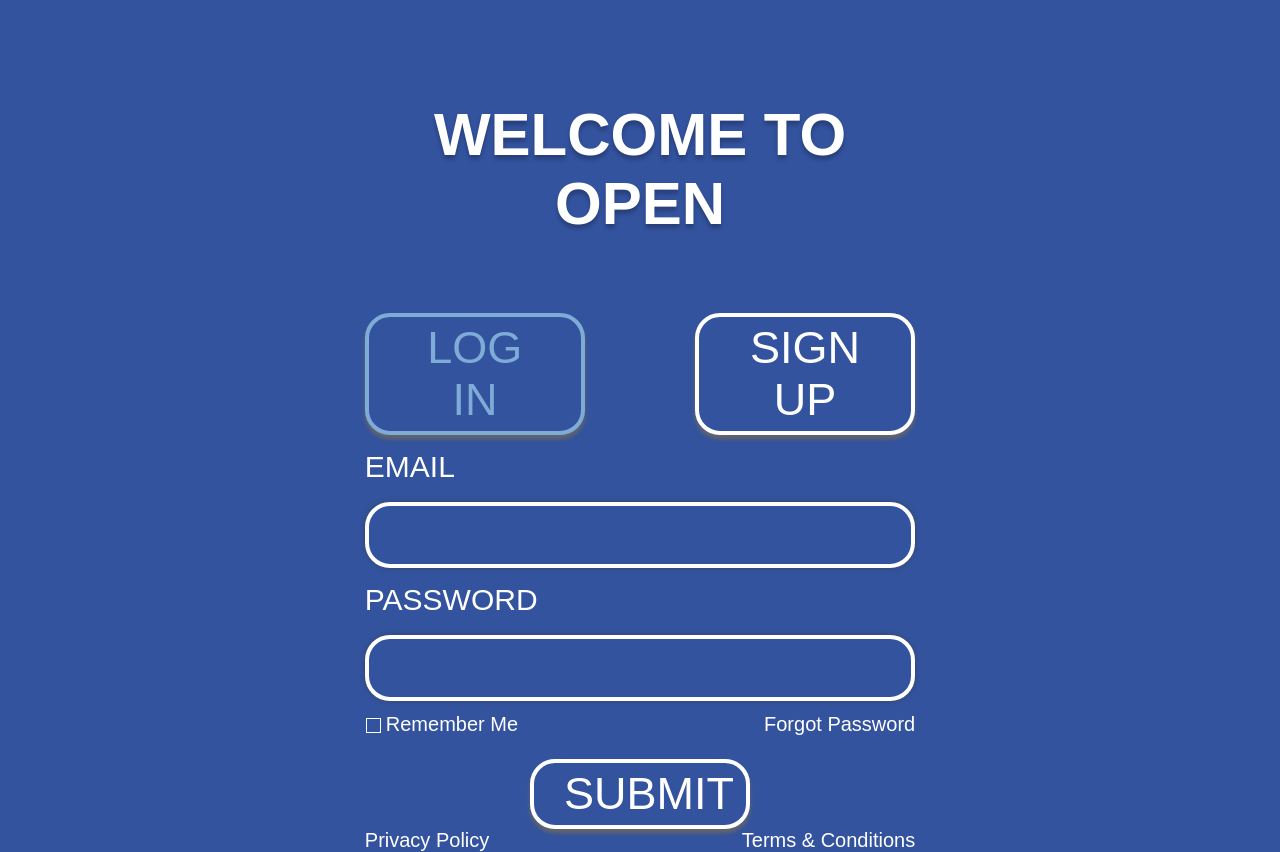
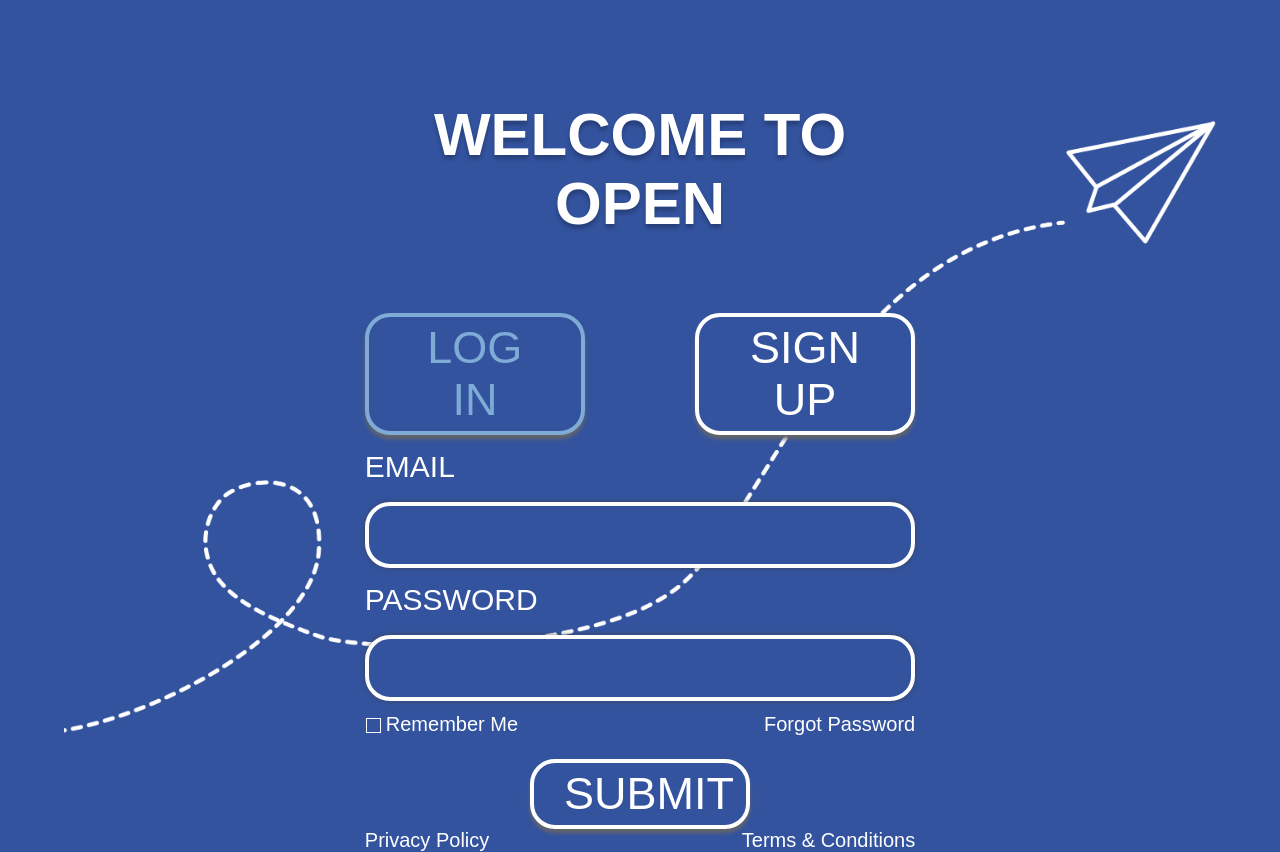
Before and after one commit to Hgjnnf/Open, a React (Create React App) app in the folder open-frontend/: page /login in a window 1280 px wide. Built offline with nearby package versions, Linux system fonts and the light colour scheme.

Commit message:
Added background for home

```diff
--- a/open-frontend/src/components/common/home/Home.css
+++ b/open-frontend/src/components/common/home/Home.css
@@ -7,9 +7,20 @@
     background-color: #33539f;
     align-content:flex-end;
     flex: auto;
+    background-image: url("../../../util/homeBackground.png");
+    background-position: center;
+    background-repeat: no-repeat;
+    background-size: 90% auto;
+}
+
+.backrgound-pic {
+    position: absolute;
+    height: 100%;
+    z-index: -1;
 }
 
 .form-container {
+    z-index: 1;
     width: 43%;
     margin-left: auto;
     margin-right: auto;
```
Also changed, not shown: open-frontend/src/util/homeBackground.png (added).
